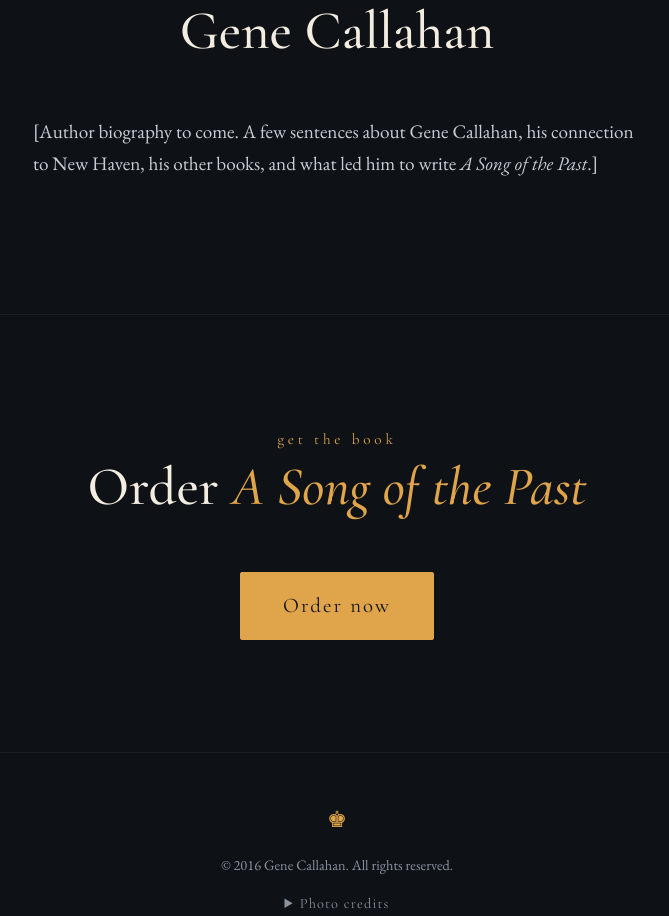
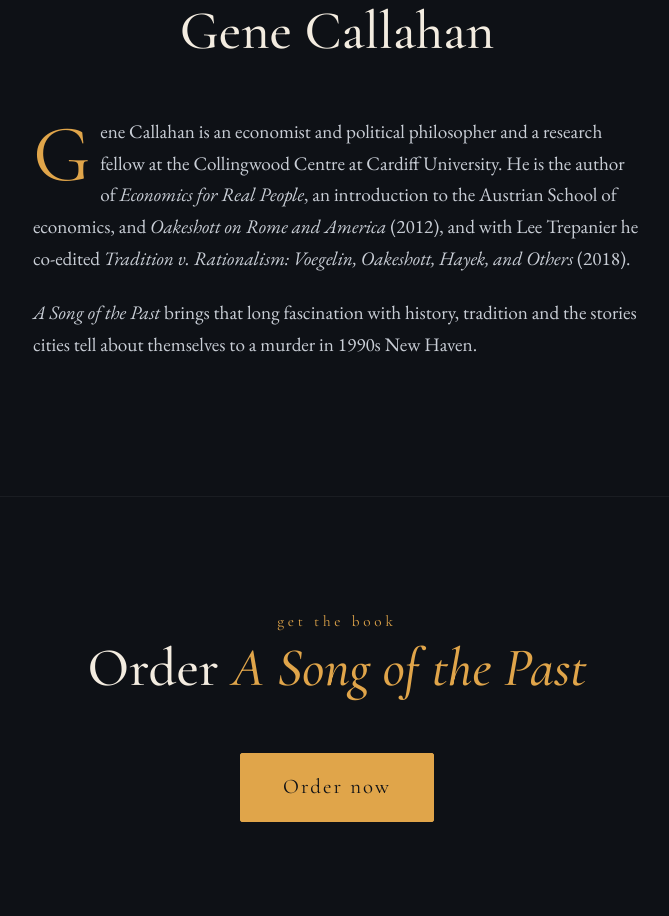
Before and after one commit to gcallah/ASongOfThePast, a plain HTML site: page index.html in a window 1280 px wide. Shown: the part 8950-9866 px from the top of the page, without its empty margins (303-972 px from the left). Drawn offline with nearby package versions, Linux system fonts and the light colour scheme; a web font is replaced by a local one.

Commit message:
Add interim author bio
Adapted from the VoegelinView author page; to be expanded later.

Co-Authored-By: Claude Opus 5.5 <noreply@anthropic.com>

```diff
--- a/index.html
+++ b/index.html
@@ -252,8 +252,10 @@
       <h2>Gene Callahan</h2>
     </div>
     <div class="prose narrow">
-      <!-- TODO(author): replace this placeholder with the real bio (and optionally a photo at graphics/author.jpg). -->
-      <p>[Author biography to come. A few sentences about Gene Callahan, his connection to New Haven, his other books, and what led him to write <em>A Song of the Past</em>.]</p>
+      <!-- TODO(author): interim bio adapted from the VoegelinView author page; expand with
+           the New Haven connection and the story behind the novel (optionally add graphics/author.jpg). -->
+      <p class="lede">Gene Callahan is an economist and political philosopher and a research fellow at the Collingwood Centre at Cardiff University. He is the author of <em>Economics for Real People</em>, an introduction to the Austrian School of economics, and <em>Oakeshott on Rome and America</em> (2012), and with Lee Trepanier he co-edited <em>Tradition v. Rationalism: Voegelin, Oakeshott, Hayek, and Others</em> (2018).</p>
+      <p><em>A Song of the Past</em> brings that long fascination with history, tradition and the stories cities tell about themselves to a murder in 1990s New Haven.</p>
     </div>
   </div>
 </section>
```
